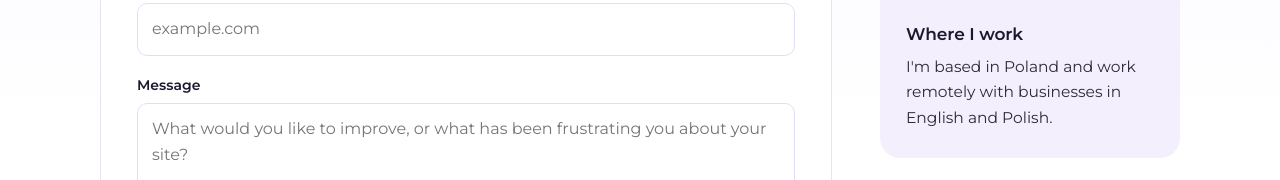
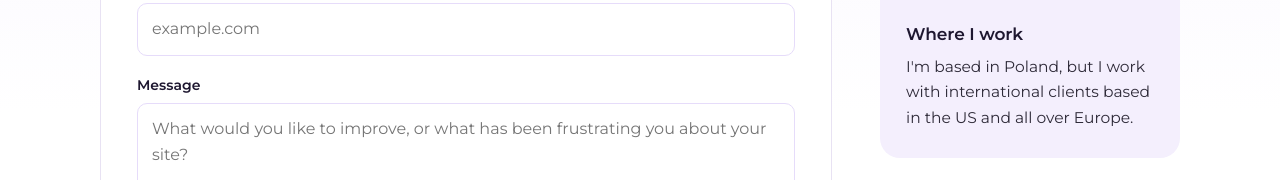
Before and after one commit to Nattie0314/mywebsite, a plain HTML site: page contact/index.html in a window 1280 px wide. Shown: the part 493-673 px from the top of the page. Drawn offline with Linux system fonts and the light colour scheme.

Commit message:
Update location line on contact page
Co-Authored-By: Claude Sonnet 5.5 <noreply@anthropic.com>
Claude-Session: https://claude.ai/code/session_01QmmxMXeB9HM97keyXsADup

```diff
--- a/contact/index.html
+++ b/contact/index.html
@@ -328,7 +328,7 @@
           <h2>LinkedIn</h2>
           <p><a href="https://www.linkedin.com/in/natalia-szyszka-9566b3132/" target="_blank" rel="noopener">Connect with me<span class="sr-only"> (opens in a new tab)</span></a></p>
           <h2>Where I work</h2>
-          <p>I'm based in Poland and work remotely with businesses in English and Polish.</p>
+          <p>I'm based in Poland, but I work with international clients based in the US and all over Europe.</p>
         </aside>
       </div>
     </div>
```
